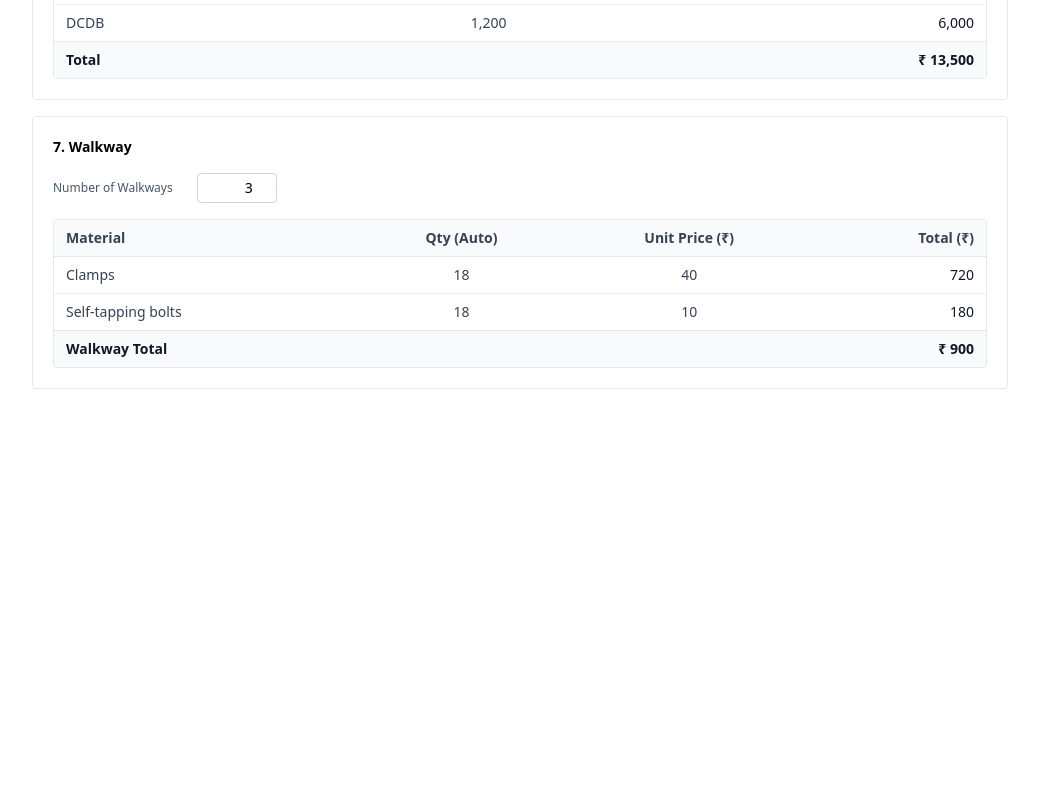
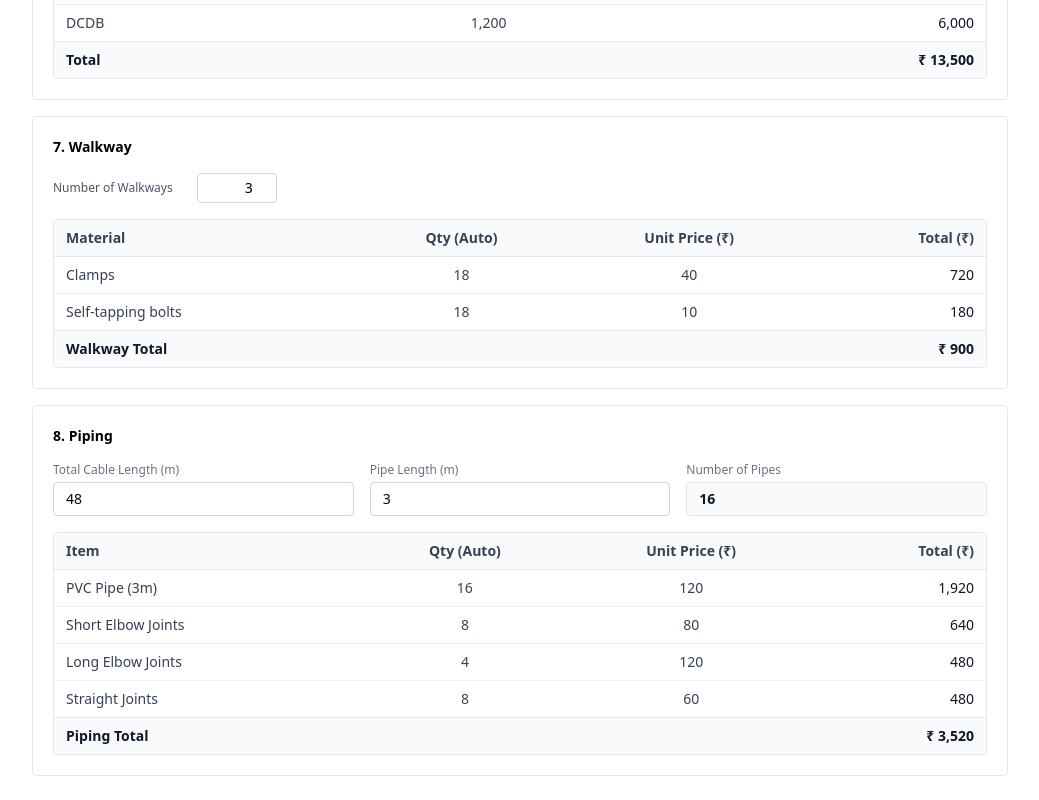
Before and after one commit to soares-roydon/solar-cost-estimator, a Next.js app: page / in a window 1280 px wide. Shown: the part 2324-3124 px from the top of the page, without its empty margins (120-1159 px from the left). Before the commit the page ends 2737 px from the top, so only its background shows below. Built offline with nearby package versions, Linux system fonts and the light colour scheme.

Commit message:
feat: add piping section with auto pipe count calculation

```diff
--- a/app/page.tsx
+++ b/app/page.tsx
@@ -5,6 +5,7 @@ import Mounting from '@/components/sections/mounting/mounting';
 import Cables from '@/components/sections/cables/cables';
 import AcdbDcdb from '@/components/sections/acdb-dcdb/acdb-dcdb';
 import Walkway from '@/components/sections/walkway/walkway';
+import Piping from '@/components/sections/piping/piping';
 
 export default function Home() {
   return (
@@ -16,6 +17,7 @@ export default function Home() {
       <Cables />
       <AcdbDcdb />
       <Walkway />
+      <Piping />
     </main>
   );
 }
--- /dev/null
+++ b/components/sections/piping/data.ts
@@ -0,0 +1,15 @@
+export interface PipingItem {
+  id: string;
+  name: string;
+  defaultQty?: number;
+  isPipeQty?: boolean; // if true, uses calculated numberOfPipes
+  unitPrice: number;
+}
+
+// Dummy data — will come from Excel sheet later
+export const defaultPipingItems: PipingItem[] = [
+  { id: 'pvc-pipe', name: 'PVC Pipe (3m)', isPipeQty: true, unitPrice: 120 },
+  { id: 'short-elbow', name: 'Short Elbow Joints', defaultQty: 8, unitPrice: 80 },
+  { id: 'long-elbow', name: 'Long Elbow Joints', defaultQty: 4, unitPrice: 120 },
+  { id: 'straight-joints', name: 'Straight Joints', defaultQty: 8, unitPrice: 60 },
+];
--- /dev/null
+++ b/components/sections/piping/piping.tsx
@@ -0,0 +1,112 @@
+'use client';
+
+import { useState, useMemo } from 'react';
+import NumberInput from '@/components/ui/number-input';
+import {
+  Table,
+  TableHeader,
+  TableBody,
+  TableFooter,
+  TableRow,
+  TableHead,
+  TableCell,
+} from '@/components/ui/table';
+import { defaultPipingItems } from '@/components/sections/piping/data';
+
+const Piping = () => {
+  const [totalCableLength, setTotalCableLength] = useState<number>(48);
+  const [pipeLength, setPipeLength] = useState<number>(3);
+
+  const numberOfPipes = useMemo(() => {
+    if (!pipeLength || pipeLength <= 0) return 0;
+    return Math.ceil((totalCableLength || 0) / pipeLength);
+  }, [totalCableLength, pipeLength]);
+
+  const items = useMemo(() => {
+    return defaultPipingItems.map((item) => {
+      const qty = item.isPipeQty ? numberOfPipes : (item.defaultQty ?? 0);
+      const total = qty * item.unitPrice;
+      return {
+        ...item,
+        qty,
+        total,
+      };
+    });
+  }, [numberOfPipes]);
+
+  const pipingTotal = useMemo(() => {
+    return items.reduce((sum, item) => sum + item.total, 0);
+  }, [items]);
+
+  return (
+    <section className="rounded border border-gray-200 p-5">
+      <h2 className="mb-4 text-sm font-semibold">8. Piping</h2>
+
+      <div className="flex flex-col gap-4">
+        {/* Top Parameters */}
+        <div className="grid grid-cols-1 gap-4 sm:grid-cols-3">
+          <NumberInput
+            label="Total Cable Length (m)"
+            value={totalCableLength}
+            onChange={setTotalCableLength}
+            min={0}
+            className="w-full px-3 py-1.5"
+          />
+          <NumberInput
+            label="Pipe Length (m)"
+            value={pipeLength}
+            onChange={setPipeLength}
+            min={1}
+            className="w-full px-3 py-1.5"
+          />
+          <div className="flex flex-col gap-1">
+            <span className="text-xs text-gray-500">Number of Pipes</span>
+            <span className="flex h-8.5 items-center rounded border border-gray-200 bg-gray-50 px-3 text-sm font-semibold text-gray-900">
+              {numberOfPipes}
+            </span>
+          </div>
+        </div>
+
+        {/* Materials Table */}
+        <Table>
+          <TableHeader>
+            <TableRow>
+              <TableHead>Item</TableHead>
+              <TableHead align="center">Qty (Auto)</TableHead>
+              <TableHead align="center">Unit Price (₹)</TableHead>
+              <TableHead align="right">Total (₹)</TableHead>
+            </TableRow>
+          </TableHeader>
+          <TableBody>
+            {items.map((item) => (
+              <TableRow key={item.id}>
+                <TableCell className="text-gray-700">{item.name}</TableCell>
+                <TableCell align="center" className="text-gray-700">
+                  {item.qty}
+                </TableCell>
+                <TableCell align="center" className="text-gray-700">
+                  {item.unitPrice.toLocaleString('en-IN')}
+                </TableCell>
+                <TableCell align="right" className="font-medium text-gray-900">
+                  {item.total.toLocaleString('en-IN')}
+                </TableCell>
+              </TableRow>
+            ))}
+          </TableBody>
+          <TableFooter>
+            <TableRow>
+              <TableCell colSpan={2} className="font-semibold text-gray-900">
+                Piping Total
+              </TableCell>
+              <TableCell colSpan={2} align="right" className="font-semibold text-gray-900">
+                ₹ {pipingTotal.toLocaleString('en-IN')}
+              </TableCell>
+            </TableRow>
+          </TableFooter>
+        </Table>
+      </div>
+    </section>
+  );
+};
+
+export default Piping;
```
